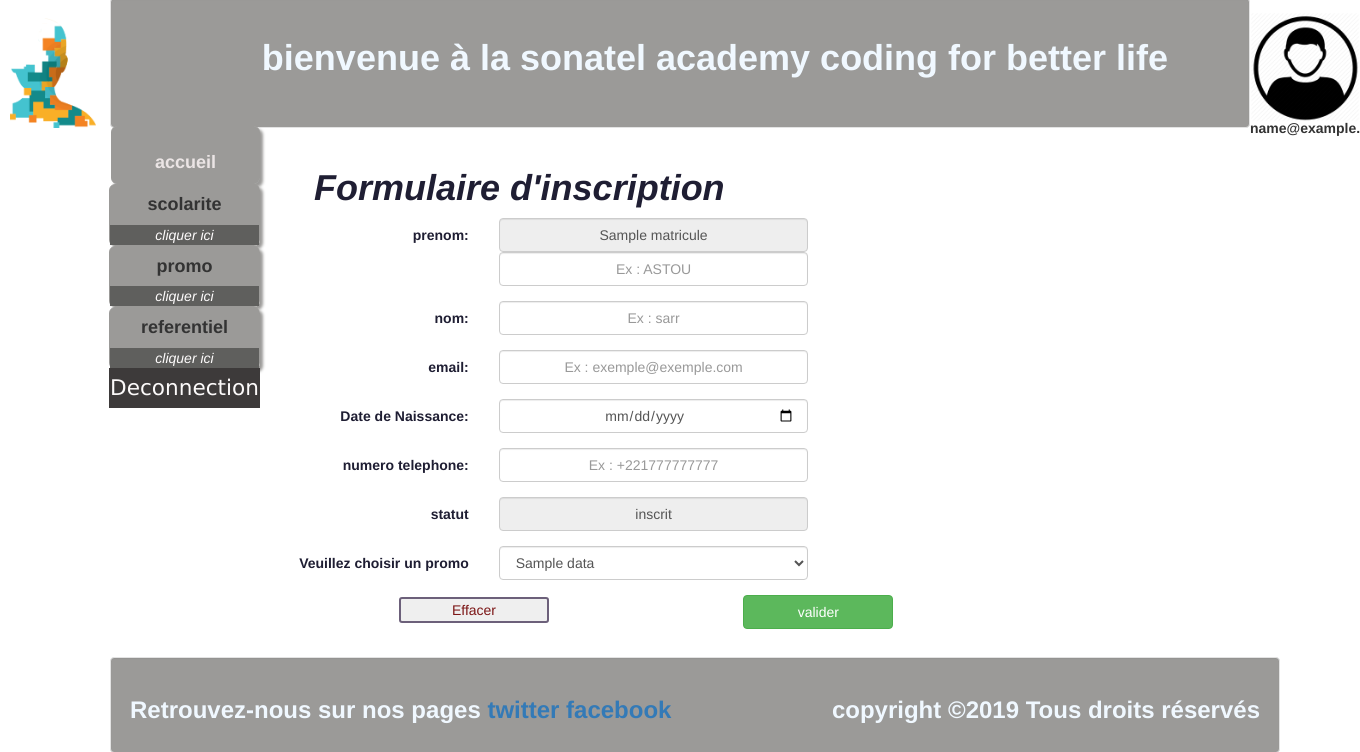
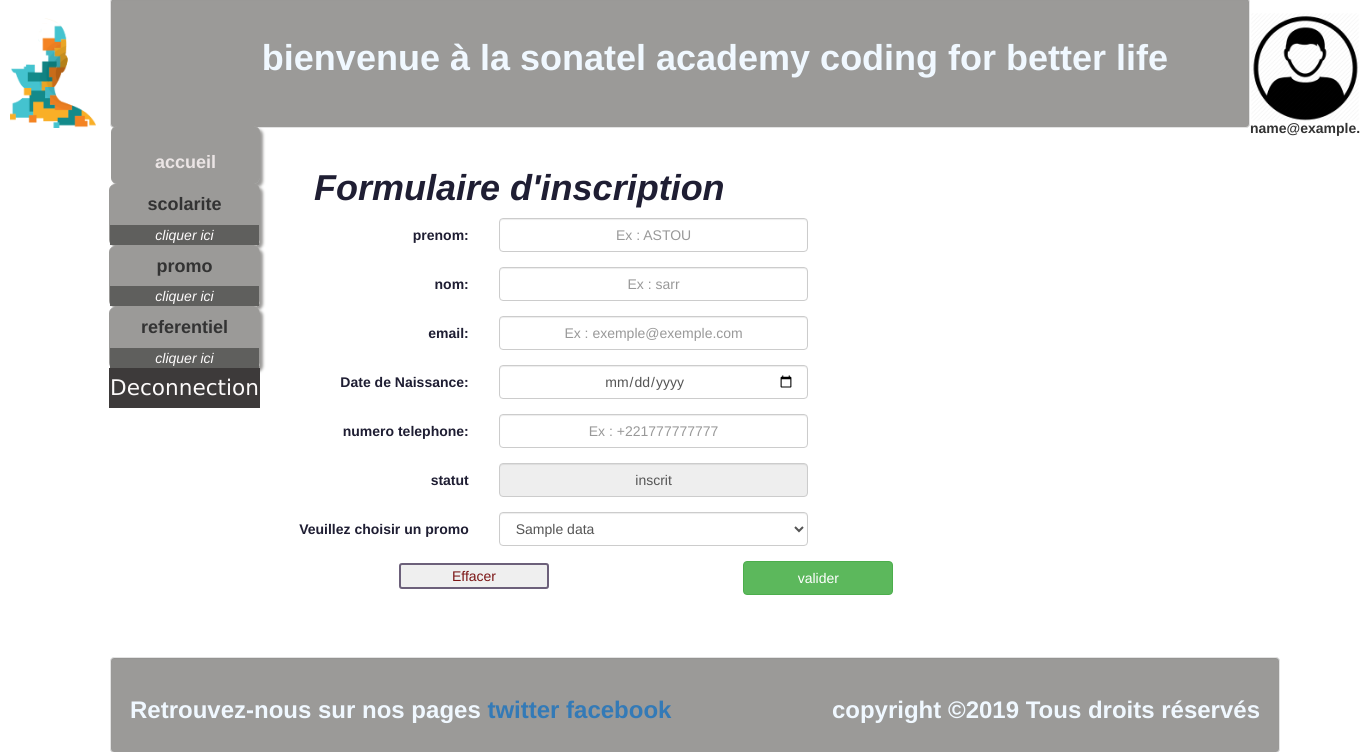
Before and after one commit to mousaa32/academy, a Flask app: template templates/inscription.html in a window 1360 px wide; the page is wider, and only the part inside the window is pictured. Shown: the top 752 px of that part. Run offline with Flask 2, Linux system fonts and the light colour scheme; the template is opened without the code that fills it: most values are stand-ins (such as "Sample title", 1, 10 or a date in 2020); some libraries are stand-ins or nearby versions.

Commit message:
Update inscription.html

```diff
--- a/templates/inscription.html
+++ b/templates/inscription.html
@@ -35,7 +35,7 @@
              <div class="form-group">
                <label class="col-sm-3 control-label">prenom:</label>
                <div class="col-sm-4">
-                  <input type="text" name="matricule"  class="form-control" value="{{matricule}}" readonly="true"/>
+                  <input type="hidden" name="matricule"  class="form-control" value="{{matricule}}" readonly="true"/>
                 <input type="text" name="prenom" class="form-control" required placeholder="Ex : ASTOU" pattern=".*\S.*"/>
 
               </div>
```
